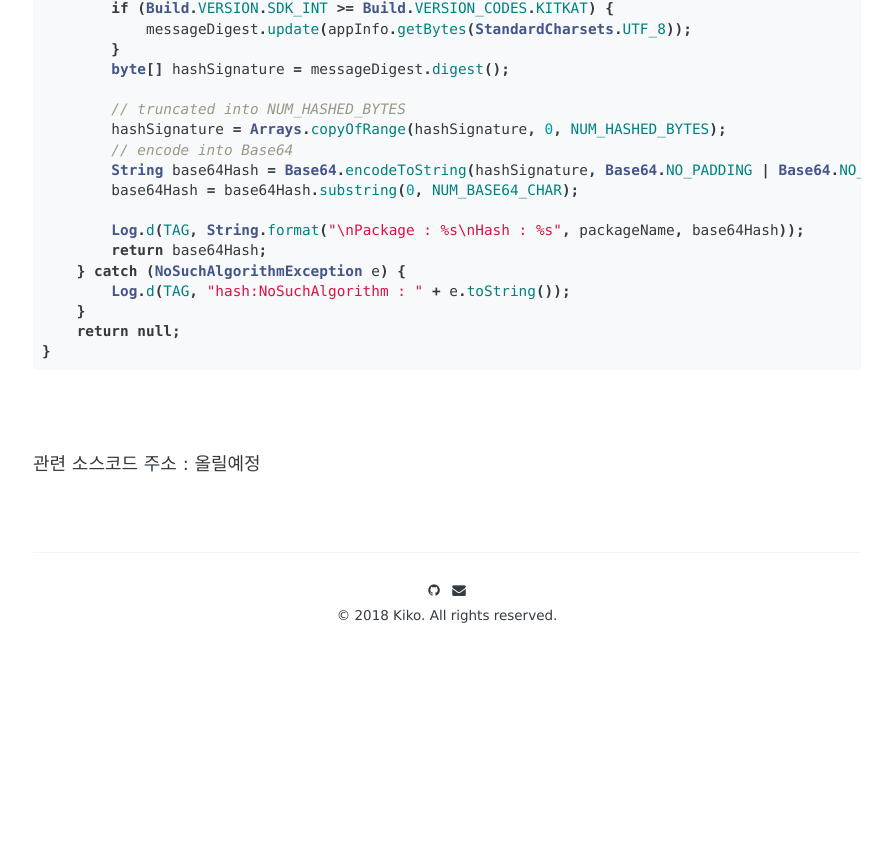
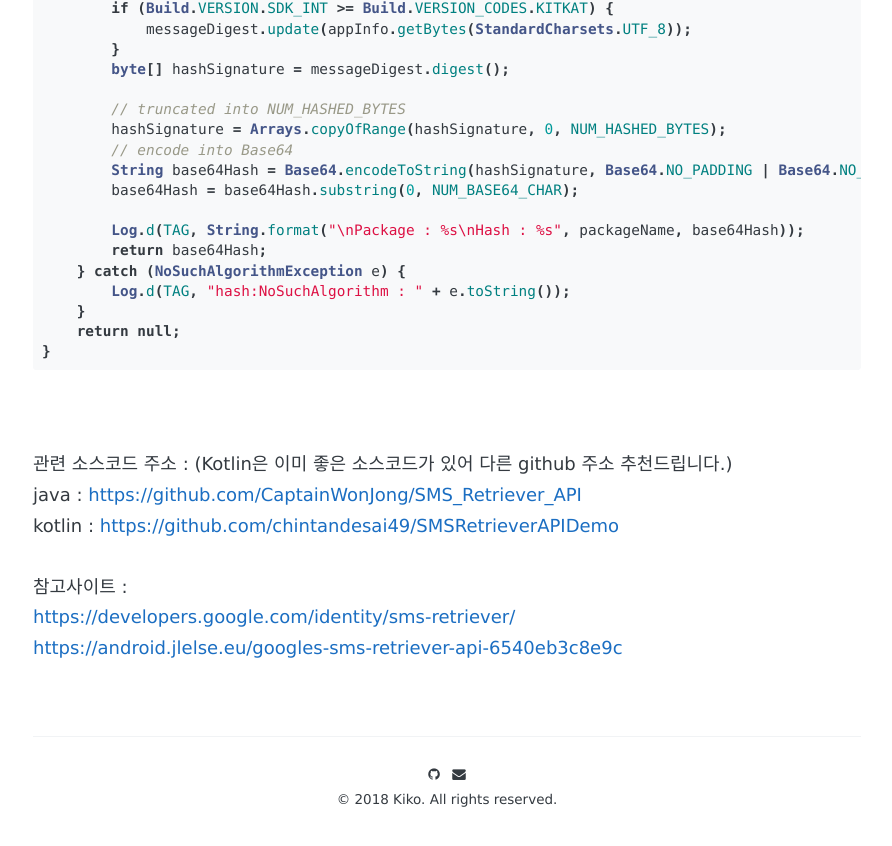
Before and after one commit to CaptainWonJong/CaptainWonJong.github.io, a Jekyll site: the page built from _posts/2018-09-10-SMS Retrieve API.md, in a window 1280 px wide and 900 px high, scrolled down 5477 px. Shown: the top 846 px of the window, without its empty margins (193-1085 px from the left). Built offline with Jekyll 4.4.1, drawn with Linux system fonts in a browser that asks for light colours; some web fonts are replaced; comment, search, counter and statistics services are not loaded; before the commit the page ends 6194 px from its top, so only the background shows below that; some of the changed text lies outside the part shown.

Commit message:
modify SMS Retriever API

````diff
--- a/_posts/2018-09-10-SMS Retrieve API.md
+++ b/_posts/2018-09-10-SMS Retrieve API.md
@@ -226,4 +226,10 @@ private static String getHash(String packageName, String signature) {
 }
 ```
 <br><br>
-관련 소스코드 주소 : 올릴예정
+관련 소스코드 주소 : (Kotlin은 이미 좋은 소스코드가 있어 다른 github 주소 추천드립니다.)
+java : <https://github.com/CaptainWonJong/SMS_Retriever_API>
+kotlin : <https://github.com/chintandesai49/SMSRetrieverAPIDemo>
+<br>
+참고사이트 :
+<https://developers.google.com/identity/sms-retriever/>
+<https://android.jlelse.eu/googles-sms-retriever-api-6540eb3c8e9c>
````
Also changed, not shown: other parts of _posts/2018-09-10-SMS Retrieve API.md (+1 -1 lines), 1 other file.
